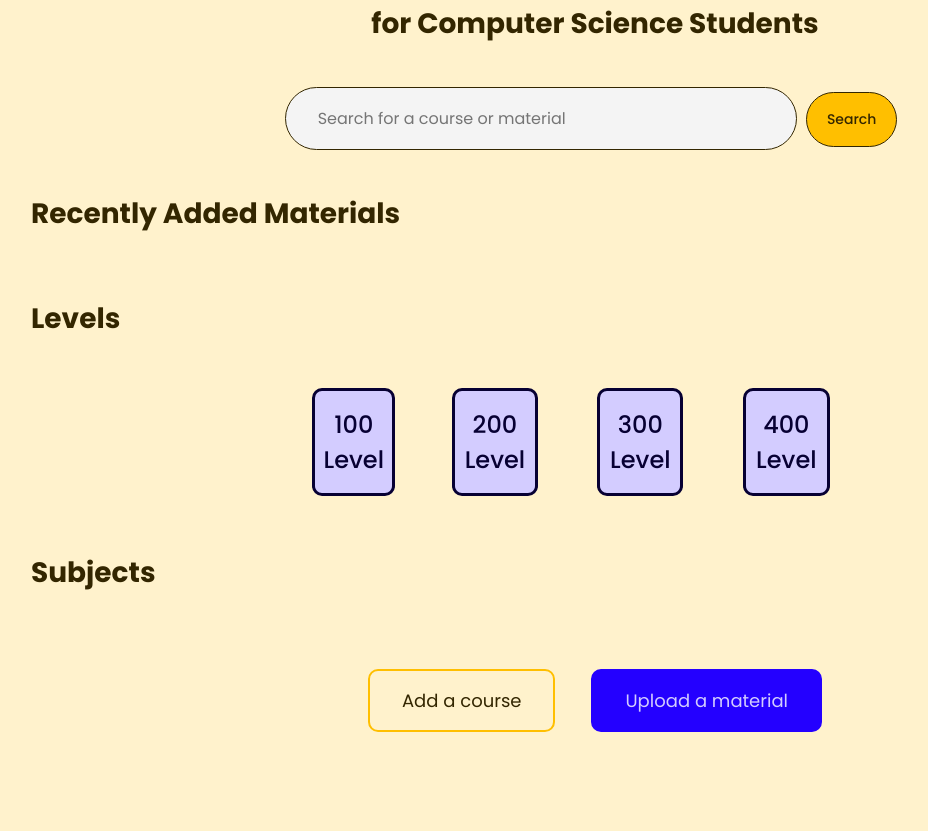
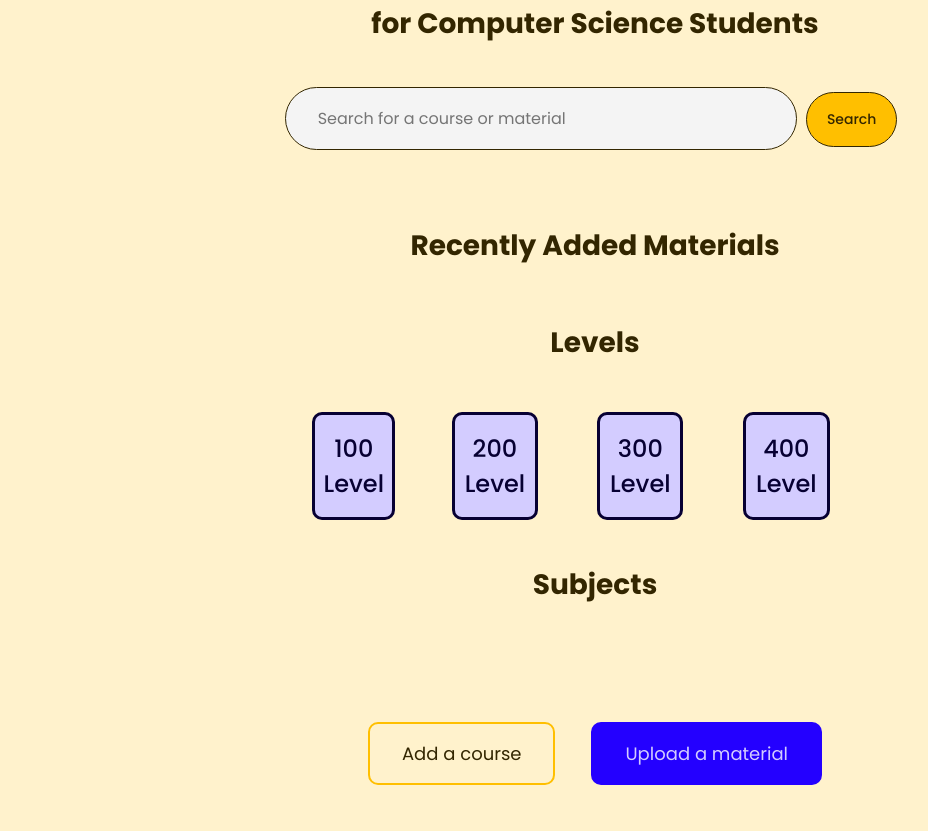
Before and after one commit to derasn/library-project, a Django app: page / in a window 1280 px wide. Shown: the part 275-1106 px from the top of the page, without its empty margins (45-973 px from the left). Before the commit the page ends 1007 px from the top, so only its background shows below. Run offline with Django 5.2, Linux system fonts and the light colour scheme; data that the repository does not hold is empty.

Commit message:
search opti, making spaces smaller

```diff
--- a/campus/static/css/home.css
+++ b/campus/static/css/home.css
@@ -84,7 +84,7 @@ button{
     font-size: 18rem;
     font-weight: bold;
     text-align: center;
-    margin-bottom: 0;
+    margin-bottom: -10px;
 }
 
 #small-text{
@@ -124,17 +124,17 @@ input[type="search"]{
 
 /* Recently added Materials */
 
+.materials-container{
+    display: flex;
+    flex-direction: column;
+    gap: 2rem;
+    margin: 8rem auto;
+}
+
 h2{
     color: #332600;
     font-size: 7rem;
     font-weight: bold;
-}
-
-.materials-container{
-    display: flex;
-    flex-direction: column;
-    gap: 3rem;
-    margin-bottom: 10rem;
 }
 
 .material-details{
@@ -161,7 +161,7 @@ p{
 /* Filtering by Level */
 
 .levels-container{
-    margin-top: 10rem;
+    margin-top: 8rem;
 }
 
 .level-cards{
@@ -179,7 +179,7 @@ p{
     color: #070033;
     border-radius: 2.5rem;
     text-align: center;
-    margin-bottom: 4rem;
+    margin-bottom: 3rem;
     font-size: 6rem;
     font-weight: 500;
 }
@@ -192,7 +192,7 @@ p{
 /* Subjects */
 
 .subjects-container{
-    margin-top: 10rem;
+    margin-top: 8rem;
 }
 
 .subjects-cards{
@@ -216,7 +216,7 @@ p{
     border-radius: 3rem;
     text-align: center;
     text-transform: capitalize;
-    margin-bottom: 3rem;
+    margin-bottom: 2rem;
     font-size: 5rem;
     font-weight: 400;
 }
--- a/campus/templates/home.html
+++ b/campus/templates/home.html
@@ -33,8 +33,9 @@
         </form>
 
 
-        <h2>Recently Added Materials</h2>
             <div class='materials-container'>
+                <h2>Recently Added Materials</h2>
+
                 {% for material in materials %}
                     <div class="material-details">
                         <p class="course-code">{{material.course_code}}</p>
```
